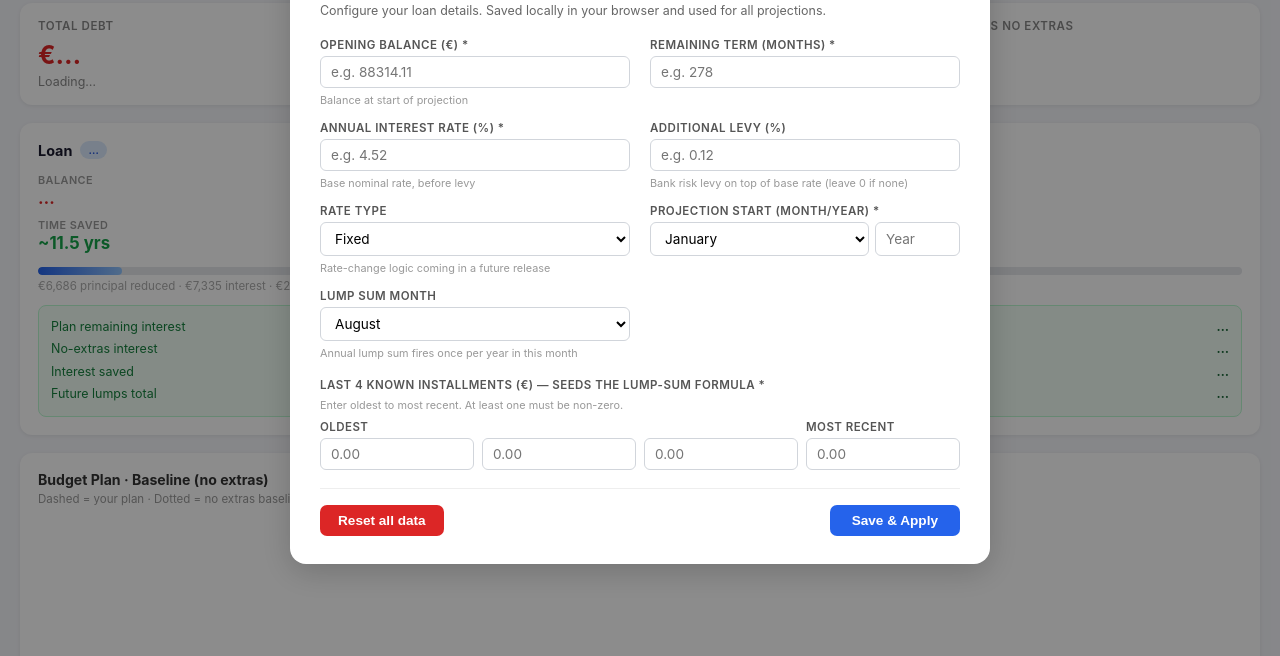
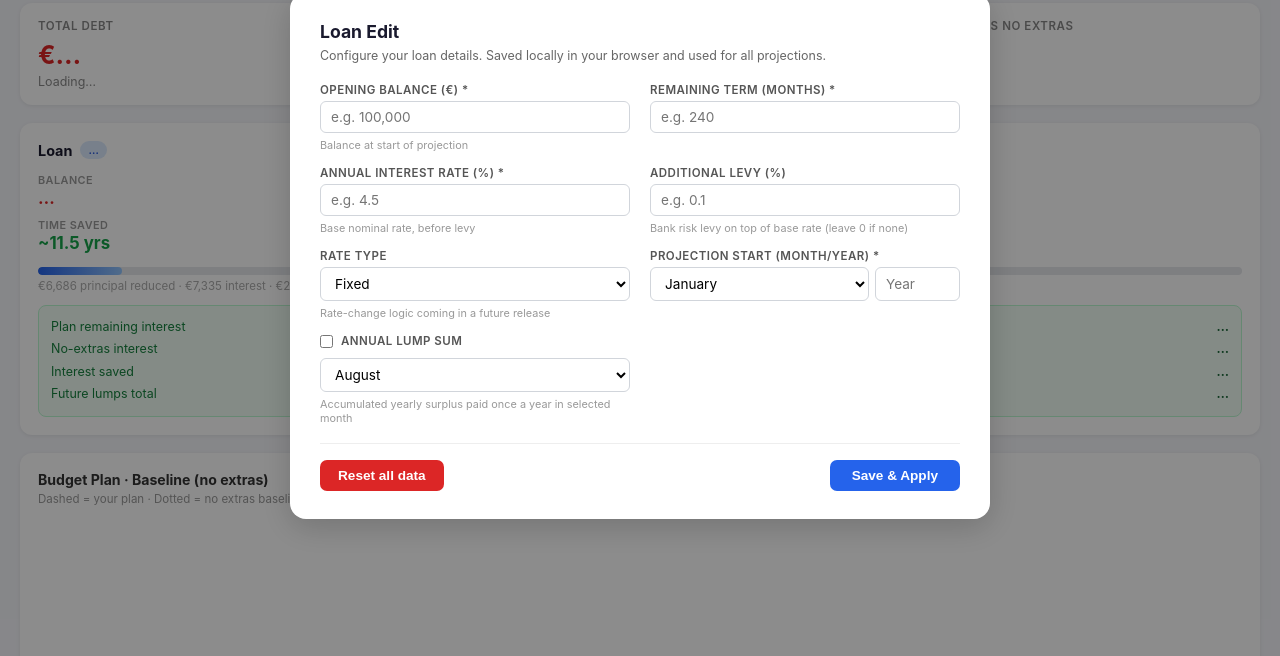
Before and after one commit to stel1os/loan-tracker, a plain HTML site: page loan-tracker.html in a window 1280 px wide. Shown: the part 144-800 px from the top of the page. Drawn offline with nearby package versions, Linux system fonts and the light colour scheme.

Commit message:
#9 task1: remove seed inputs, add lump toggle, round placeholders

```diff
--- a/loan-tracker.html
+++ b/loan-tracker.html
@@ -79,8 +79,7 @@ table.txn tr:hover td{background:#fafbff}
 .form-hint{font-size:.68rem;color:#999;margin-top:1px}
 .form-err{font-size:.7rem;color:#dc2626;margin-top:2px;display:none}
 .form-err.show{display:block}
-.seeds-label{font-size:.72rem;font-weight:600;color:#555;text-transform:uppercase;letter-spacing:.04em;margin-bottom:6px}
-.seeds-row{display:grid;grid-template-columns:repeat(4,1fr);gap:8px}
+
 .modal-actions{display:flex;gap:10px;justify-content:flex-end;border-top:1px solid #eee;padding-top:16px;margin-top:4px}
 .btn-primary{background:#2563eb;color:#fff;border:none;padding:8px 22px;border-radius:7px;cursor:pointer;font-size:.85rem;font-weight:600}
 .btn-primary:hover{background:#1d4ed8}
@@ -136,7 +135,7 @@ table.txn tr:hover td{background:#fafbff}
     <div class="budget-bar">
       <label for="loan-budget"><strong>Monthly budget:</strong></label>
       <input type="number" id="loan-budget" value="820" step="10" min="0" onchange="refreshLoan()"> &euro;
-      <span>&rarr; Accumulates 12&times;budget &minus; last-12-installments, paid once a year as a lump sum</span>
+      <span id="budget-bar-note"></span>
     </div>
     <div class="txn-note">Past confirmed rows are locked (&#128274; &mdash; click to edit). Future rows are projected; click <strong>+</strong> in Lump Sum to add a manual one-off payment. Highlighted rows have an auto scheduled lump sum.</div>
     <div class="tbl-wrap"><table class="txn"><thead><tr><th>#</th><th>Date</th><th class="num">Principal</th><th class="num">Interest</th><th class="num">Installment</th><th class="num">Lump Sum</th><th class="num">Balance</th></tr></thead><tbody id="m-proj-tbody"></tbody></table></div>
@@ -154,24 +153,24 @@ table.txn tr:hover td{background:#fafbff}
     <div class="form-grid">
       <div class="form-group">
         <label class="form-label" for="s-loan-bal">Opening Balance (&#8364;) *</label>
-        <input class="form-input" id="s-loan-bal" type="number" step="0.01" min="0" placeholder="e.g. 88314.11">
+        <input class="form-input" id="s-loan-bal" type="number" step="0.01" min="0" placeholder="e.g. 100,000">
         <div class="form-hint">Balance at start of projection</div>
         <div class="form-err" id="err-loan-bal">Required &mdash; must be &gt; 0</div>
       </div>
       <div class="form-group">
         <label class="form-label" for="s-loan-months">Remaining Term (months) *</label>
-        <input class="form-input" id="s-loan-months" type="number" step="1" min="1" placeholder="e.g. 278">
+        <input class="form-input" id="s-loan-months" type="number" step="1" min="1" placeholder="e.g. 240">
         <div class="form-err" id="err-loan-months">Required &mdash; must be &ge; 1</div>
       </div>
       <div class="form-group">
         <label class="form-label" for="s-loan-rate">Annual Interest Rate (%) *</label>
-        <input class="form-input" id="s-loan-rate" type="number" step="0.001" min="0" placeholder="e.g. 4.52">
+        <input class="form-input" id="s-loan-rate" type="number" step="0.001" min="0" placeholder="e.g. 4.5">
         <div class="form-hint">Base nominal rate, before levy</div>
         <div class="form-err" id="err-loan-rate">Required &mdash; must be &gt; 0</div>
       </div>
       <div class="form-group">
         <label class="form-label" for="s-loan-levy">Additional Levy (%)</label>
-        <input class="form-input" id="s-loan-levy" type="number" step="0.001" min="0" placeholder="e.g. 0.12">
+        <input class="form-input" id="s-loan-levy" type="number" step="0.001" min="0" placeholder="e.g. 0.1">
         <div class="form-hint">Bank risk levy on top of base rate (leave 0 if none)</div>
       </div>
       <div class="form-group">
@@ -196,27 +195,22 @@ table.txn tr:hover td{background:#fafbff}
         <div class="form-err" id="err-loan-start">Year is required</div>
       </div>
       <div class="form-group">
-        <label class="form-label">Lump Sum Month</label>
+        <label class="form-label" style="display:flex;align-items:center;gap:8px;cursor:pointer">
+          <input type="checkbox" id="s-loan-lump-enabled" onchange="toggleLumpOptions()" style="width:auto">
+          Annual lump sum
+        </label>
+        <div id="s-lump-options" style="margin-top:6px">
           <select class="form-select" id="s-loan-lumpmon">
             <option value="1">January</option><option value="2">February</option><option value="3">March</option>
             <option value="4">April</option><option value="5">May</option><option value="6">June</option>
             <option value="7">July</option><option value="8" selected>August</option><option value="9">September</option>
             <option value="10">October</option><option value="11">November</option><option value="12">December</option>
           </select>
-        <div class="form-hint">Annual lump sum fires once per year in this month</div>
+        </div>
+        <div class="form-hint">Accumulated yearly surplus paid once a year in selected month</div>
       </div>
     </div>
-    <div style="margin-bottom:18px">
-      <div class="seeds-label">Last 4 Known Installments (&#8364;) &mdash; seeds the lump-sum formula *</div>
-      <div style="font-size:.68rem;color:#999;margin-bottom:8px">Enter oldest to most recent. At least one must be non-zero.</div>
-      <div class="seeds-row">
-        <div class="form-group"><label class="form-label" for="s-loan-s1">Oldest</label><input class="form-input" id="s-loan-s1" type="number" step="0.01" min="0" placeholder="0.00"></div>
-        <div class="form-group"><label class="form-label" for="s-loan-s2">&nbsp;</label><input class="form-input" id="s-loan-s2" type="number" step="0.01" min="0" placeholder="0.00"></div>
-        <div class="form-group"><label class="form-label" for="s-loan-s3">&nbsp;</label><input class="form-input" id="s-loan-s3" type="number" step="0.01" min="0" placeholder="0.00"></div>
-        <div class="form-group"><label class="form-label" for="s-loan-s4">Most recent</label><input class="form-input" id="s-loan-s4" type="number" step="0.01" min="0" placeholder="0.00"></div>
-      </div>
-      <div class="form-err" id="err-loan-seeds">At least one seed installment must be non-zero</div>
-    </div>
+
 
     <div class="modal-actions">
       <button class="btn-danger" onclick="resetApp()" style="margin-right:auto">Reset all data</button>
@@ -304,8 +298,8 @@ function populateForm(data){
   document.getElementById('s-loan-startmon').value=data.startMonth??'5';
   document.getElementById('s-loan-startyear').value=data.startYear??'';
   document.getElementById('s-loan-lumpmon').value=data.lumpMonth??'8';
-  const seeds=data.seedInstallments||[0,0,0,0];
-  ['s1','s2','s3','s4'].forEach((f,i)=>{document.getElementById('s-loan-'+f).value=seeds[i]??'';});
+  document.getElementById('s-loan-lump-enabled').checked=data.lumpEnabled!==false;
+  toggleLumpOptions();
 }
 
 function openSetup(firstRun){
@@ -316,6 +310,11 @@ function openSetup(firstRun){
 }
 
 function closeSetup(){document.getElementById('setup-modal').classList.remove('open');}
+
+function toggleLumpOptions(){
+  const en=document.getElementById('s-loan-lump-enabled').checked;
+  document.getElementById('s-lump-options').style.display=en?'':'none';
+}
 
 function resetApp(){
   Object.keys(localStorage)
@@ -343,8 +342,8 @@ function readForm(){
   const smon=parseInt(document.getElementById('s-loan-startmon').value,10);
   const syr=parseInt(document.getElementById('s-loan-startyear').value,10);
   const lmon=parseInt(document.getElementById('s-loan-lumpmon').value,10)||8;
-  const seeds=['s1','s2','s3','s4'].map(f=>parseFloat(document.getElementById('s-loan-'+f).value)||0);
-  return{bal,months,rate,levy,rtype,smon,syr,lmon,seeds};
+  const lumpEnabled=document.getElementById('s-loan-lump-enabled').checked;
+  return{bal,months,rate,levy,rtype,smon,syr,lmon,lumpEnabled};
 }
 
 function validateForm(v){
@@ -353,7 +352,6 @@ function validateForm(v){
   if(!v.months||isNaN(v.months)||v.months<1){setErr('err-loan-months','s-loan-months');ok=false;}
   if(!v.rate||isNaN(v.rate)||v.rate<=0){setErr('err-loan-rate','s-loan-rate');ok=false;}
   if(!v.syr||isNaN(v.syr)){setErr('err-loan-start','s-loan-startyear');ok=false;}
-  if(v.seeds.every(s=>s===0)){document.getElementById('err-loan-seeds').classList.add('show');ok=false;}
   return ok;
 }
 
@@ -366,7 +364,7 @@ function saveSetup(){
   loans[0]={
     id:0,label:existing.label||'Loan',
     balance:v.bal,months:v.months,annualRate:v.rate,levy:v.levy,
-    rateType:v.rtype,startMonth:v.smon,startYear:v.syr,lumpMonth:v.lmon,seedInstallments:v.seeds
+    rateType:v.rtype,startMonth:v.smon,startYear:v.syr,lumpMonth:v.lmon,lumpEnabled:v.lumpEnabled
   };
   saveLoans(loans);
   closeSetup();
```
Lines whose indentation alone changed are shown as unchanged.
